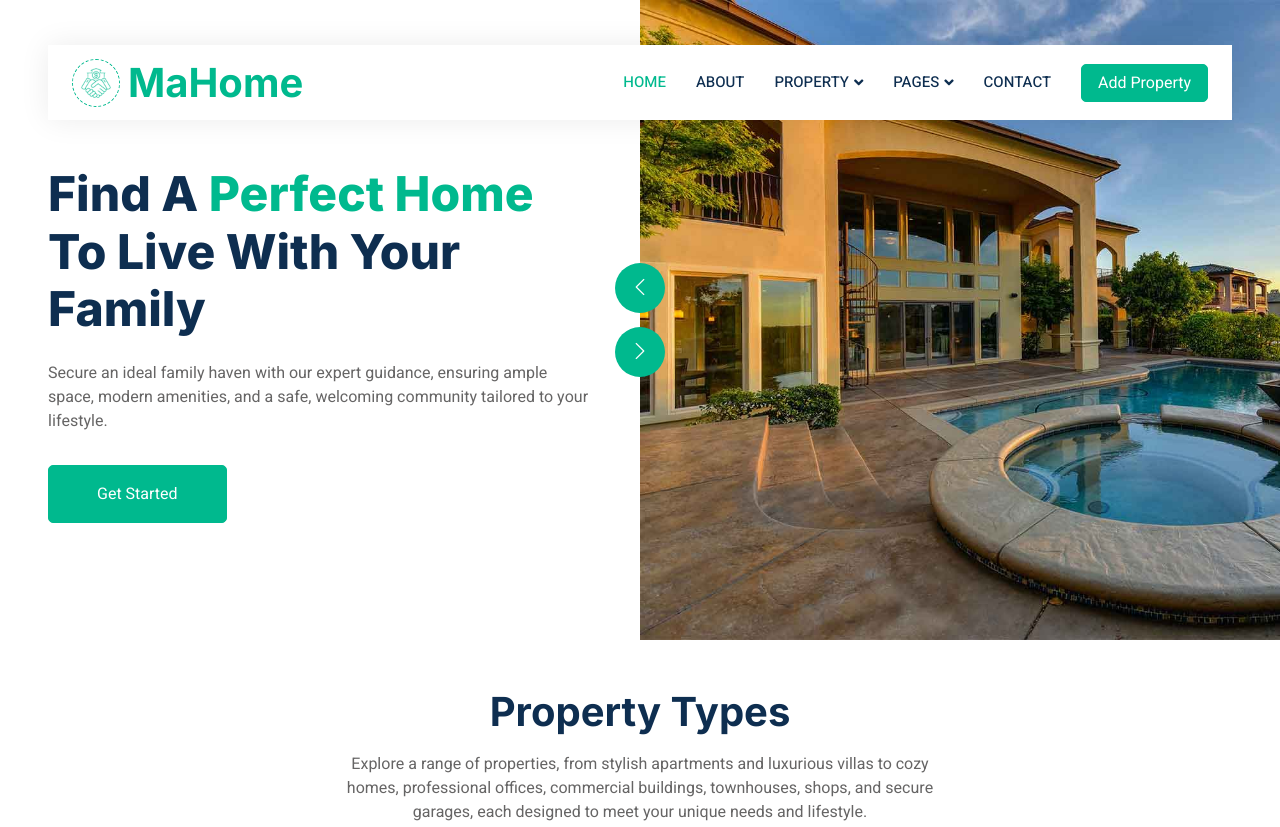
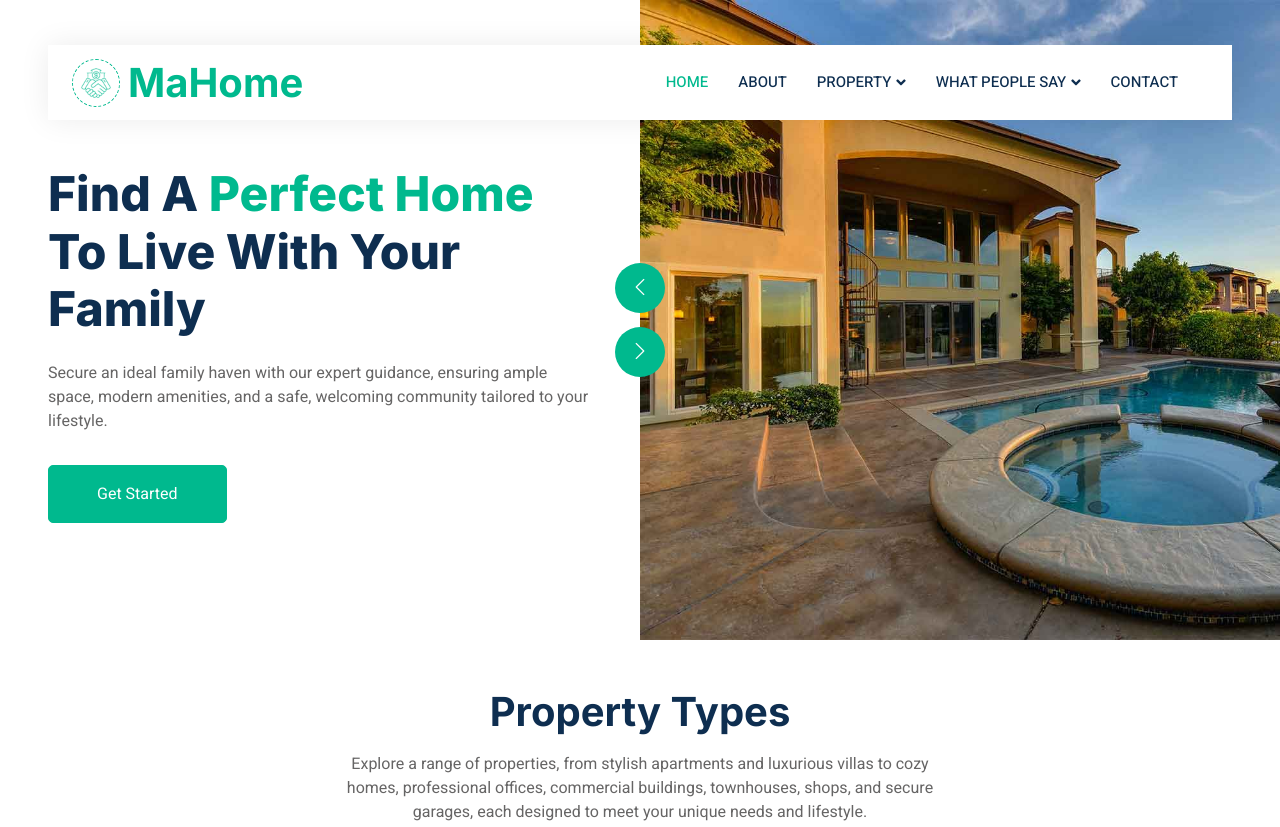
Before and after one commit to emmz3230/estate, a plain HTML site: page index.html in a window 1280 px wide. Shown: the top 827 px of the page. Drawn offline with nearby package versions, Linux system fonts and the light colour scheme.

Commit message:
change a word

```diff
--- a/index.html
+++ b/index.html
@@ -123,7 +123,7 @@
                   href="#"
                   class="nav-link dropdown-toggle"
                   data-bs-toggle="dropdown"
-                  >Pages</a
+                  >What People Say</a
                 >
                 <div class="dropdown-menu rounded-0 m-0">
                   <a href="testimonial.html" class="dropdown-item"
@@ -135,10 +135,7 @@
                 >Contact</a
               >
             </div>
-            <a href="" class="btn btn-primary px-3 d-none d-lg-flex"
-              >Add Property</a
-            >
-          </div>
+
         </nav>
       </div>
       <!-- Navbar End -->
```
Also changed, not shown: about.html (+1 -4 lines), contact.html (+1 -1 lines), property-agent.html (+1 -4 lines), property-list.html (+1 -7 lines), property-type.html (+1 -4 lines), testimonial.html (+1 -1 lines).
